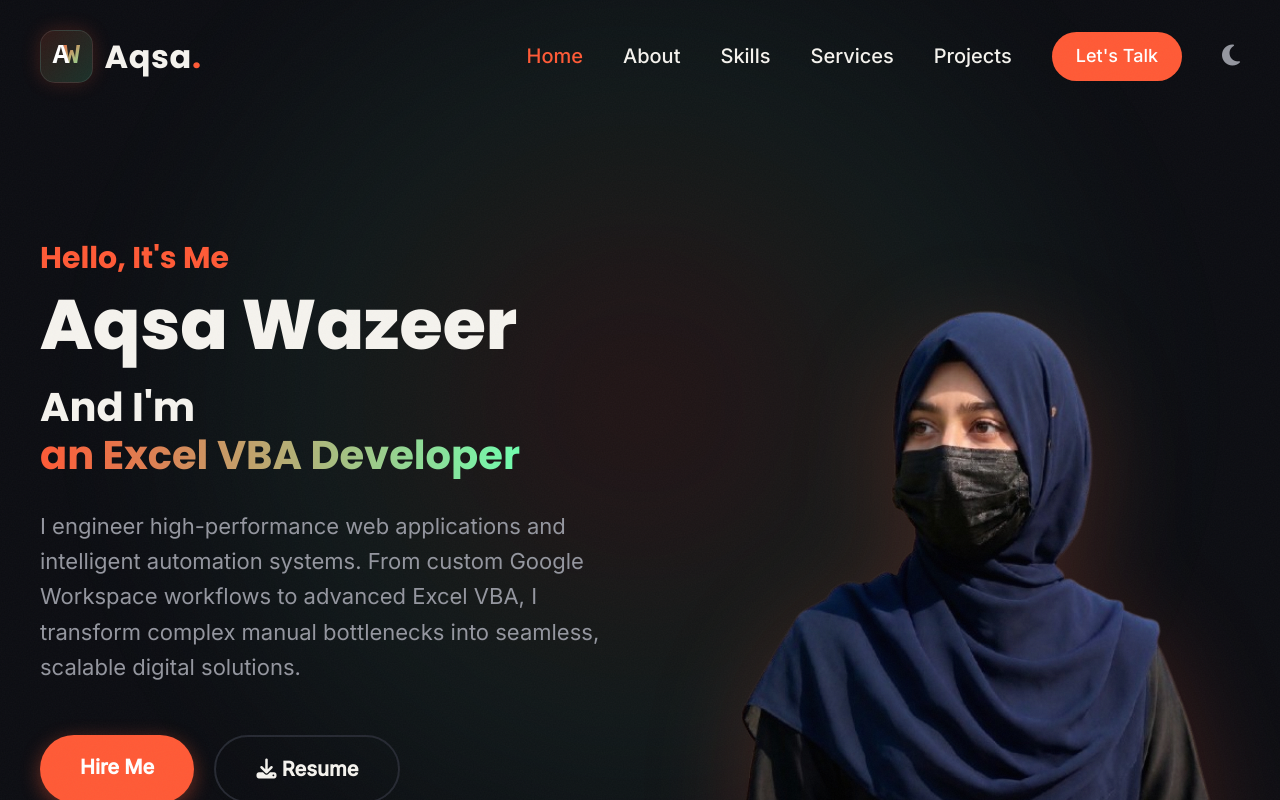
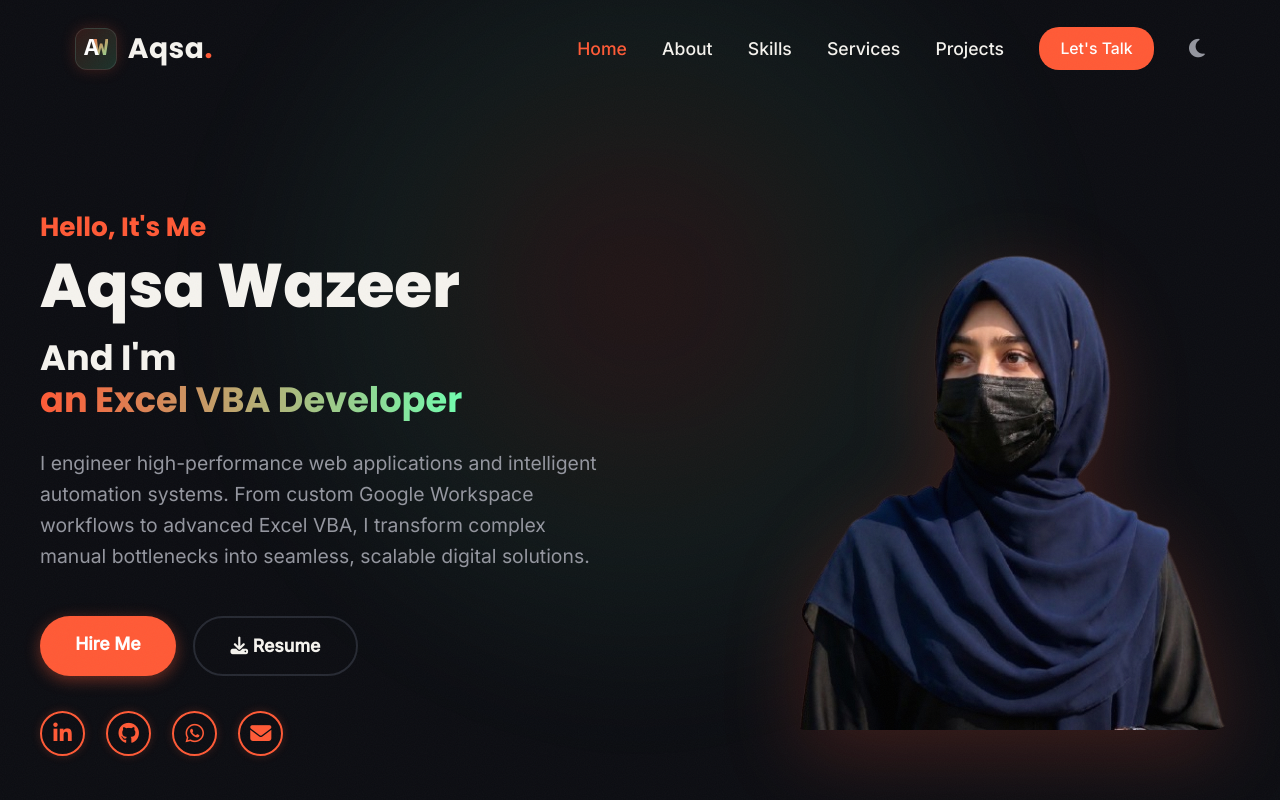
Before and after one commit to hareemrana522-crypto/Portfolio, a React (Vite) app: page / in a window 1280 px wide. Shown: the top 800 px of the page. Built offline with nearby package versions, Linux system fonts and the light colour scheme.

Commit message:
Fix UI blurriness by removing zoom and optimize favicon crispness

```diff
--- a/src/index.css
+++ b/src/index.css
@@ -39,7 +39,7 @@
 
 html {
     scroll-behavior: smooth;
-
+    font-size: 110%;
 }
 
 body {
@@ -49,7 +49,6 @@ body {
     line-height: 1.6;
     transition: var(--transition);
     overflow-x: hidden;
-    zoom: 1.25;
 }
 
 ::selection {
```
Also changed, not shown: public/favicon.svg.
